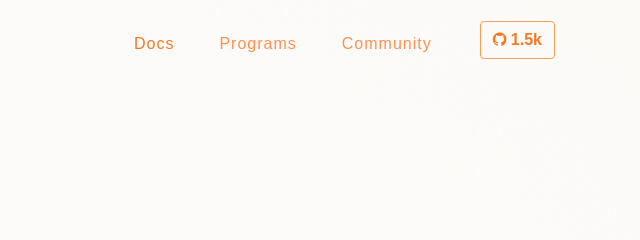
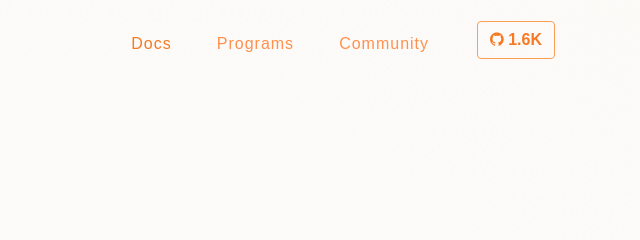
Before and after one commit to keploy/website-archive, a plain HTML site: page index.html in a window 1280 px wide. Shown: the top 240 px of the page, 640-1280 px from the left. Drawn offline with Linux system fonts and the light colour scheme; some packages are replaced by stand-ins of ours; a script that the page names is missing.

Commit message:
Star correction (#22)
* feat: added frameworks and video

Signed-off-by: Neha Gupta <gneha21@yahoo.in>

* feat: star correction

Signed-off-by: Neha Gupta <gneha21@yahoo.in>

---------

Signed-off-by: Neha Gupta <gneha21@yahoo.in>
Signed-off-by: Jyotirmoy Roy <jyotirmoyroy649@gmail.com>

```diff
--- a/index.html
+++ b/index.html
@@ -60,7 +60,7 @@
 									<a href="https://github.com/keploy/keploy" class="" style="">
 									<button type="button" class="btn btn-outline-secondary ">
 										<i class="fa fa-github"></i>
-										<span>1.5k</span></button>
+										<span>1.6K</span></button>
 								</a></li>
 							</ul>
 						</div>
```
